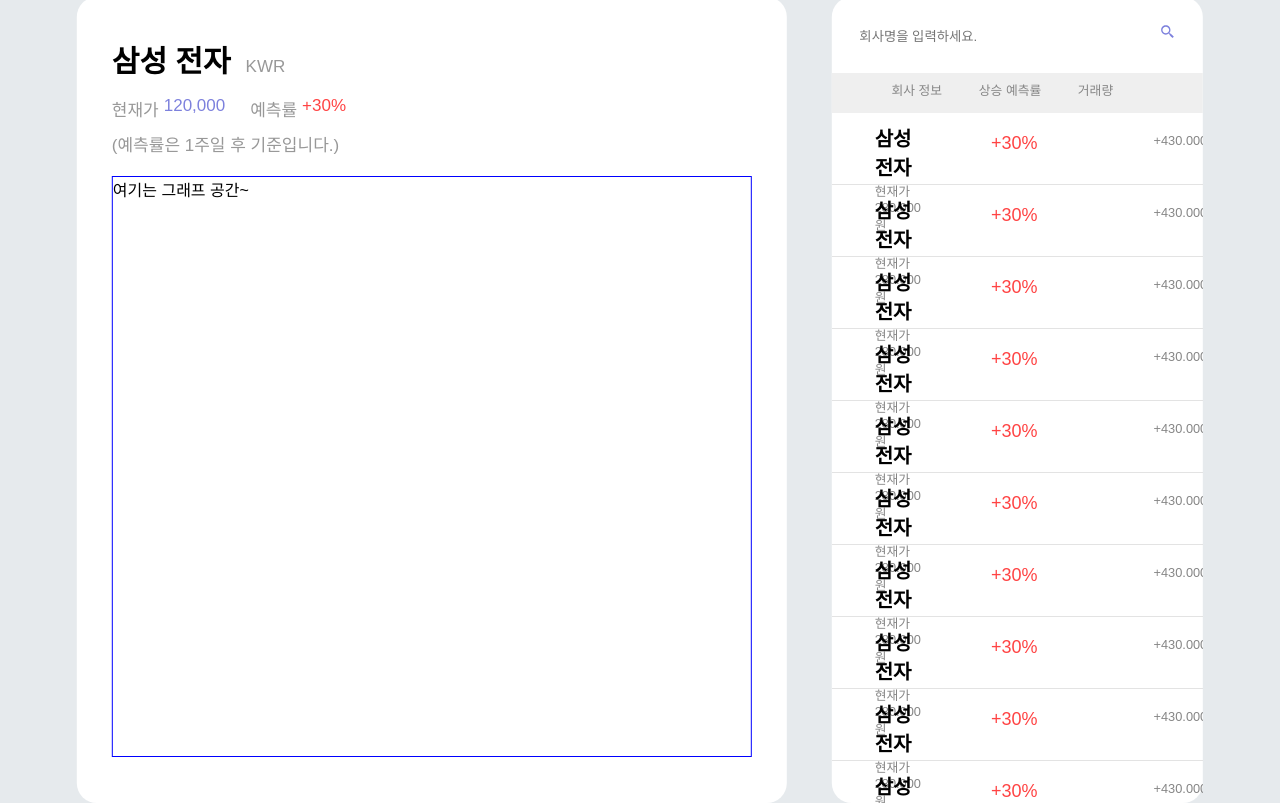
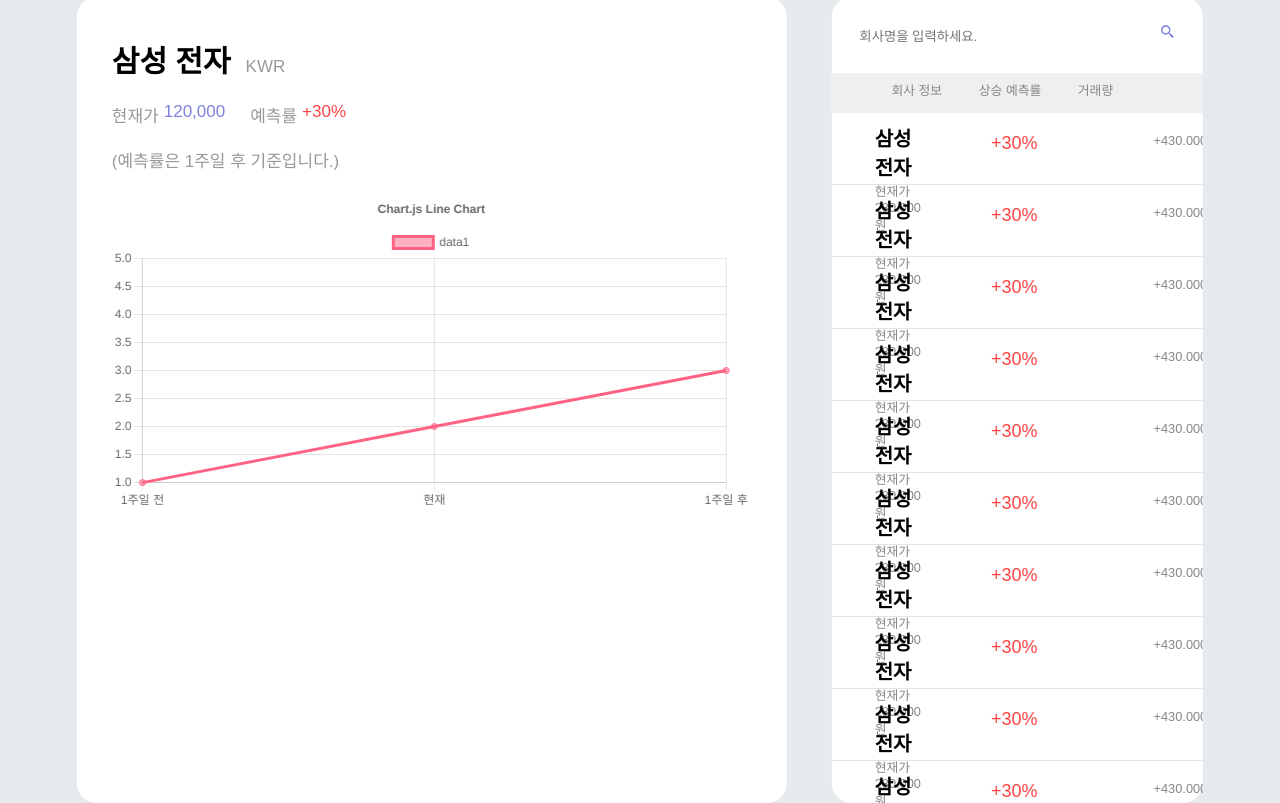
Before and after one commit to AI-project-stock-forecast/AI_FrontEnd, a React (Create React App) app in the folder forecast/: page / in a window 1280 px wide. Built offline with nearby package versions, Linux system fonts and the light colour scheme.

Commit message:
add 주식 그래프

```diff
--- a/forecast/package.json
+++ b/forecast/package.json
@@ -11,7 +11,9 @@
     "@types/node": "^16.11.34",
     "@types/react-dom": "^18.0.3",
     "axios": "^0.27.2",
-    "react": "^18.1.0",
+    "chart.js": "^3.8.0",
+    "react": "^18.2.0",
+    "react-chartjs-2": "^4.2.0",
     "react-dom": "^18.1.0",
     "react-icons": "^4.3.1",
     "react-router-dom": "^6.3.0",
--- a/forecast/src/componets/Main/Company/index.tsx
+++ b/forecast/src/componets/Main/Company/index.tsx
@@ -1,7 +1,55 @@
 import React from "react";
 import * as S from "./style";
+import { Line } from "react-chartjs-2";
+import {
+  Chart as ChartJS,
+  CategoryScale,
+  LinearScale,
+  PointElement,
+  LineElement,
+  Title,
+  Tooltip,
+  Legend,
+} from "chart.js";
+
+ChartJS.register(
+  CategoryScale,
+  LinearScale,
+  PointElement,
+  LineElement,
+  Title,
+  Tooltip,
+  Legend
+);
 
 const Company = () => {
+  const labels = ["1주일 전", "현재", "1주일 후"];
+
+  const graph_data = {
+    labels,
+    datasets: [
+      {
+        label: "data1",
+        data: [1, 2, 3, 4, 5],
+        borderColor: "rgb(255, 99, 132)",
+        backgroundColor: "rgba(255, 99, 132, 0.5)",
+      },
+    ],
+  };
+
+  const options = {
+    responsive: true,
+    plugins: {
+      legend: {
+        position: "top" as const,
+      },
+      title: {
+        display: true,
+        text: "Chart.js Line Chart",
+      },
+    },
+  };
+
   return (
     <S.Container>
       <>
@@ -17,7 +65,9 @@
         </S.InfoContent>
         <S.Standard>(예측률은 1주일 후 기준입니다.)</S.Standard>
       </>
-      <S.GraphBox>여기는 그래프 공간~ </S.GraphBox>
+      <S.GraphBox>
+        <Line data={graph_data} options={options} />
+      </S.GraphBox>
     </S.Container>
   );
 };
--- a/forecast/src/componets/Main/Company/style.ts
+++ b/forecast/src/componets/Main/Company/style.ts
@@ -10,8 +10,10 @@
 export const InfoContent = styled.div`
   display: flex;
   margin-bottom: 15px;
-  :nth-child(2) {
-    margin-bottom: 10px;
+  span {
+    :nth-of-type(2) {
+      margin-bottom: 10px;
+    }
   }
 `;
 
@@ -46,6 +48,5 @@
 `;
 
 export const GraphBox = styled.div`
-  border: 1px solid blue;
   height: 80%;
 `;
--- a/forecast/src/componets/Main/Search/index.tsx
+++ b/forecast/src/componets/Main/Search/index.tsx
@@ -16,9 +16,8 @@
           <S.Text>거래량</S.Text>
         </S.TextBox>
         <S.CompanyContainer>
-          {new Array(12).fill(0).map(() => (
-            <>
-              <S.CompanyBox>
+          {new Array(12).fill(0).map((_, index) => (
+            <S.CompanyBox key={index}>
               <S.RiseBox increase={true} />
               <div>
                 <S.Company>삼성 전자</S.Company>
@@ -27,7 +26,6 @@
               <S.PredictionRate increase={true}>+30%</S.PredictionRate>
               <S.Number>+430.000</S.Number>
             </S.CompanyBox>
-            </>
           ))}
         </S.CompanyContainer>
       </S.Container>
```
Also changed, not shown: 1 other file (tests, documents, lock files or other folders). Lines whose indentation alone changed are shown as unchanged.
